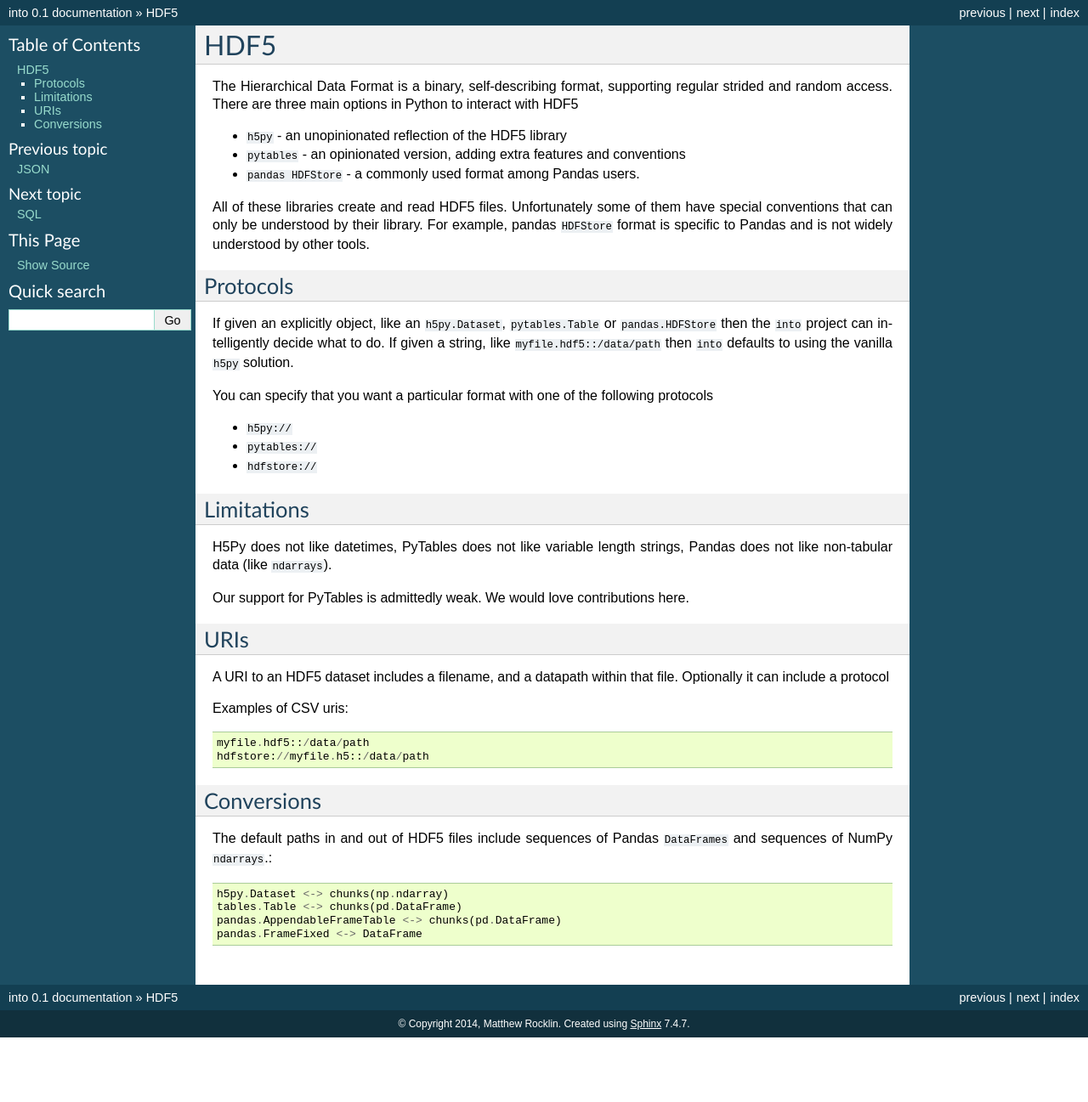
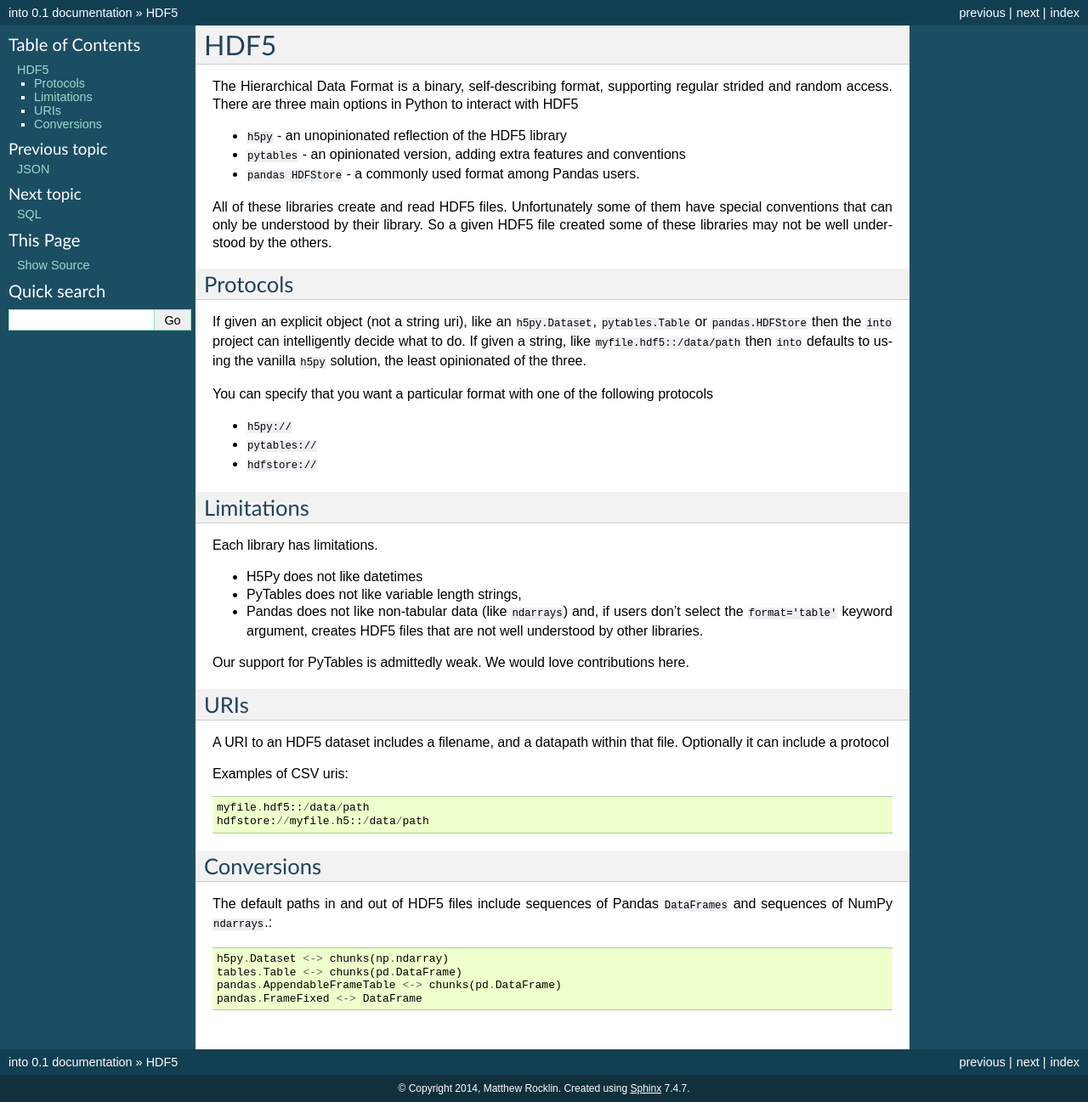
Before and after one commit to blaze/odo, a Sphinx documentation site: the page built from docs/source/hdf5.rst, in a window 1280 px wide. Shown: the whole page at 85% size. Built offline with Sphinx 7.4.7, drawn with Linux system fonts in a browser that asks for light colours; before the commit the page ends 1221 px from its top, so only the background shows below that.

Commit message:
hdf5 update

```diff
--- a/docs/source/hdf5.rst
+++ b/docs/source/hdf5.rst
@@ -10,17 +10,19 @@ interact with HDF5
 *  ``pandas HDFStore`` - a commonly used format among Pandas users.
 
 All of these libraries create and read HDF5 files.  Unfortunately some of them
-have special conventions that can only be understood by their library.  For
-example, pandas ``HDFStore`` format is specific to Pandas and is not widely
-understood by other tools.
+have special conventions that can only be understood by their library.  So a
+given HDF5 file created some of these libraries may not be well understood by
+the others.
+
 
 Protocols
 ---------
 
-If given an explicitly object, like an ``h5py.Dataset``, ``pytables.Table`` or
-``pandas.HDFStore`` then the ``into`` project can intelligently decide what to
-do.  If given a string, like ``myfile.hdf5::/data/path`` then ``into`` defaults
-to using the vanilla ``h5py`` solution.
+If given an explicit object (not a string uri), like an ``h5py.Dataset``,
+``pytables.Table`` or ``pandas.HDFStore`` then the ``into`` project can
+intelligently decide what to do.  If given a string, like
+``myfile.hdf5::/data/path`` then ``into`` defaults to using the vanilla
+``h5py`` solution, the least opinionated of the three.
 
 You can specify that you want a particular format with one of the following protocols
 
@@ -28,11 +30,17 @@ You can specify that you want a particular format with one of the following prot
 *  ``pytables://``
 *  ``hdfstore://``
 
+
 Limitations
 -----------
 
-H5Py does not like datetimes, PyTables does not like variable length strings,
-Pandas does not like non-tabular data (like ``ndarrays``).
+Each library has limitations.
+
+* H5Py does not like datetimes
+* PyTables does not like variable length strings,
+* Pandas does not like non-tabular data (like ``ndarrays``) and, if users
+  don't select the ``format='table'`` keyword argument, creates HDF5 files
+  that are not well understood by other libraries.
 
 Our support for PyTables is admittedly weak.  We would love contributions here.
 
```
